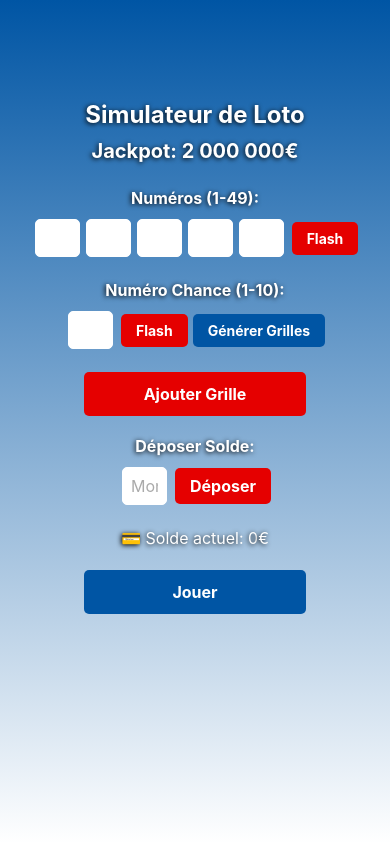
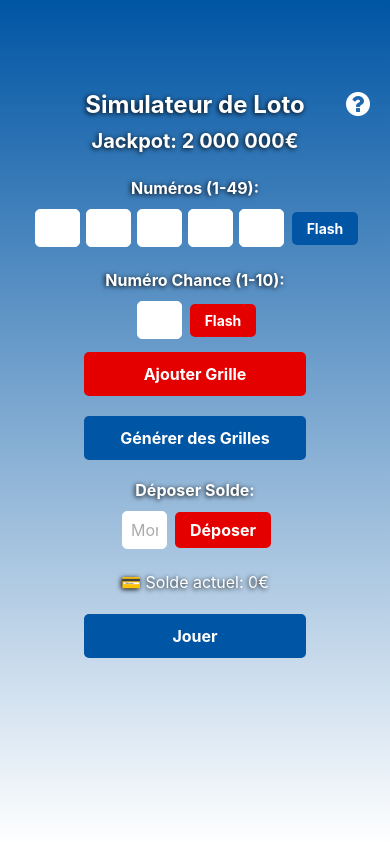
Before and after one commit to JJRimbax/loto-simulator, a React Native app: screen / in a window 390 px wide. Built offline with nearby package versions, Linux system fonts and the light colour scheme.

Commit message:
ajout regles du jeu et ajustements mineurs

```diff
--- a/App.js
+++ b/App.js
@@ -18,7 +18,7 @@ import {
   Switch,
 } from 'react-native';
 import { LinearGradient } from 'expo-linear-gradient';
-import { FontAwesome } from '@expo/vector-icons'; // Pour l'icône étoile
+import { FontAwesome } from '@expo/vector-icons'; // Pour l'icône du point d'interrogation
 
 // Fonction utilitaire pour formater les montants avec des espaces
 const formatMontant = (montant) => {
@@ -47,6 +47,7 @@ export default function App() {
   const [modalGenererVisible, setModalGenererVisible] = useState(false); // Modal pour générer les grilles
   const [nombreGrillesAGenerer, setNombreGrillesAGenerer] = useState('');
   const [secondTirageGenerer, setSecondTirageGenerer] = useState(false); // Switch pour le second tirage dans la modal de génération
+  const [modalInfoVisible, setModalInfoVisible] = useState(false); // Modal pour les informations du jeu
 
   // Références pour les animations
   const tirageAnim = useRef(new Animated.Value(0)).current;
@@ -361,7 +362,16 @@ export default function App() {
           behavior={Platform.OS === 'ios' ? 'padding' : undefined}
         >
           <ScrollView contentContainerStyle={styles.content}>
-            <Text style={styles.title}>Simulateur de Loto</Text>
+            {/* Header avec le titre et le bouton d'information */}
+            <View style={styles.header}>
+              <Text style={styles.title}>Simulateur de Loto</Text>
+              <TouchableOpacity
+                style={styles.infoButton}
+                onPress={() => setModalInfoVisible(true)}
+              >
+                <FontAwesome name="question-circle" size={28} color="#FFFFFF" />
+              </TouchableOpacity>
+            </View>
 
             {/* Afficher le jackpot */}
             <Text style={styles.jackpot}>Jackpot: {formatMontant(jackpot)}€</Text>
@@ -384,7 +394,7 @@ export default function App() {
                     }}
                   />
                 ))}
-                <TouchableOpacity style={styles.flashButton} onPress={flashNumeros}>
+                <TouchableOpacity style={styles.flashButtonBlue} onPress={flashNumeros}>
                   <Text style={styles.flashButtonText}>Flash</Text>
                 </TouchableOpacity>
               </View>
@@ -404,17 +414,19 @@ export default function App() {
                 <TouchableOpacity style={styles.flashButton} onPress={flashNumeroChance}>
                   <Text style={styles.flashButtonText}>Flash</Text>
                 </TouchableOpacity>
-                {/* Bouton pour générer des grilles en masse */}
-                <TouchableOpacity style={styles.genererButton} onPress={() => setModalGenererVisible(true)}>
-                  <Text style={styles.genererButtonText}>Générer Grilles</Text>
-                </TouchableOpacity>
               </View>
+              {/* Bouton pour ajouter la grille */}
+              <TouchableOpacity style={styles.addButton} onPress={ajouterGrille}>
+                <Text style={styles.buttonText}>Ajouter Grille</Text>
+              </TouchableOpacity>
+              {/* Bouton "Générer des Grilles" déplacé ici */}
+              <TouchableOpacity
+                style={styles.genererButton}
+                onPress={() => setModalGenererVisible(true)}
+              >
+                <Text style={styles.genererButtonText}>Générer des Grilles</Text>
+              </TouchableOpacity>
             </View>
-
-            {/* Bouton pour ajouter la grille */}
-            <TouchableOpacity style={styles.addButton} onPress={ajouterGrille}>
-              <Text style={styles.buttonText}>Ajouter Grille</Text>
-            </TouchableOpacity>
 
             {/* Bouton pour afficher les grilles jouées */}
             {grilles.length > 0 && (
@@ -451,7 +463,7 @@ export default function App() {
               </View>
             </View>
 
-            {/* Afficher le solde dans la vue principale sous la section de dépôt */}
+            {/* Afficher le solde actuel */}
             <View style={styles.soldeSectionMain}>
               <Text style={styles.soldeText}>💳 Solde actuel: {formatMontant(solde)}€</Text>
             </View>
@@ -465,7 +477,7 @@ export default function App() {
               <Text style={styles.buttonText}>Jouer</Text>
             </TouchableOpacity>
 
-            {/* Animation de Tirage en dessous du bouton "Jouer" */}
+            {/* Animation pendant le tirage */}
             {isAnimating && (
               <View style={styles.animationContainer}>
                 <Text style={styles.animationText}>Tirage en cours...</Text>
@@ -475,6 +487,50 @@ export default function App() {
               </View>
             )}
           </ScrollView>
+
+          {/* Modal pour les informations du jeu */}
+          <Modal
+            visible={modalInfoVisible}
+            transparent={true}
+            animationType="slide"
+            onRequestClose={() => setModalInfoVisible(false)}
+          >
+            <View style={styles.modalContainer}>
+              <View style={styles.modalContent}>
+                {/* Bouton pour fermer la modal */}
+                <TouchableOpacity
+                  style={styles.closeButton}
+                  onPress={() => setModalInfoVisible(false)}
+                >
+                  <Text style={styles.closeButtonText}>✖</Text>
+                </TouchableOpacity>
+
+                <ScrollView>
+                  <Text style={styles.modalTitle}>Informations sur le Jeu</Text>
+                  <Text style={styles.modalText}>
+                    Prix par grille :
+                    {'\n'}- Grille simple : 2€
+                    {'\n'}- Option Second Tirage : +1€ par grille
+                    {'\n\n'}Gains possibles :
+                    {'\n'}- 5 numéros + Numéro Chance : Jackpot
+                    {'\n'}- 5 numéros : 100 000€
+                    {'\n'}- 4 numéros + Numéro Chance : 1 000€
+                    {'\n'}- 4 numéros : 400€
+                    {'\n'}- 3 numéros + Numéro Chance : 50€
+                    {'\n'}- 3 numéros : 20€
+                    {'\n'}- 2 numéros + Numéro Chance : 10€
+                    {'\n'}- 2 numéros : 4€
+                    {'\n'}- 1 numéro + Numéro Chance ou Numéro Chance seul : 2€
+                    {'\n\n'}Gains Second Tirage :
+                    {'\n'}- 5 numéros : 100 000€
+                    {'\n'}- 4 numéros : 1 000€
+                    {'\n'}- 3 numéros : 10€
+                    {'\n'}- 2 numéros : 2€
+                  </Text>
+                </ScrollView>
+              </View>
+            </View>
+          </Modal>
 
           {/* Modal pour générer des grilles */}
           <Modal
@@ -493,19 +549,19 @@ export default function App() {
                   <Text style={styles.closeButtonText}>✖</Text>
                 </TouchableOpacity>
 
-                <Text style={styles.sectionTitle}>Générer des Grilles Aléatoires</Text>
+                <Text style={styles.modalTitle}>Générer des Grilles Aléatoires</Text>
                 <TextInput
-                  style={styles.input}
+                  style={styles.modalInput}
                   keyboardType="numeric"
                   value={nombreGrillesAGenerer}
                   onChangeText={(text) => setNombreGrillesAGenerer(text.replace(/[^0-9]/g, ''))}
-                  placeholder="Nombre de grilles (max 1000)"
+                  placeholder="Entrez un nombre de grilles à générer"
                   placeholderTextColor="#AAAAAA"
                 />
 
                 {/* Switch pour le second tirage */}
                 <View style={styles.switchContainerModal}>
-                  <Text style={styles.switchLabel}>Second Tirage:</Text>
+                  <Text style={styles.modalSwitchLabel}>Second Tirage:</Text>
                   <Switch
                     value={secondTirageGenerer}
                     onValueChange={(value) => setSecondTirageGenerer(value)}
@@ -542,7 +598,7 @@ export default function App() {
                   <Text style={styles.sectionTitle}>Grilles Jouées:</Text>
                   {grilles.map((grille, index) => (
                     <View key={index} style={styles.grille}>
-                      <View style={styles.grilleNumeros}>
+                      <View style={styles.grilleNumerosRow}>
                         {grille.numeros.map((num, idx) => (
                           <View key={idx} style={styles.numeroBallGrille}>
                             <Text style={styles.numeroTextGrille}>{num}</Text>
@@ -738,7 +794,7 @@ const styles = StyleSheet.create({
     flex: 1,
   },
   container: {
-    marginTop: 80,
+    marginTop: 70,
     flex: 1,
   },
   content: {
@@ -746,6 +802,17 @@ const styles = StyleSheet.create({
     paddingHorizontal: 10,
     paddingVertical: 10,
     flexGrow: 1, // Permet au contenu de prendre toute la hauteur disponible
+  },
+  header: {
+    width: '100%',
+    alignItems: 'center',
+    justifyContent: 'center',
+    position: 'relative',
+  },
+  infoButton: {
+    position: 'absolute',
+    top: 10,
+    right: 10,
   },
   title: {
     fontSize: 24, // Taille uniforme
@@ -800,7 +867,14 @@ const styles = StyleSheet.create({
     fontSize: 16, // Taille uniforme
   },
   flashButton: {
-    backgroundColor: '#E50000',
+    backgroundColor: '#E50000', // Rouge
+    paddingVertical: 8,
+    paddingHorizontal: 15,
+    borderRadius: 5,
+    marginLeft: 5,
+  },
+  flashButtonBlue: {
+    backgroundColor: '#0055A4', // Bleu
     paddingVertical: 8,
     paddingHorizontal: 15,
     borderRadius: 5,
@@ -813,15 +887,18 @@ const styles = StyleSheet.create({
   },
   genererButton: {
     backgroundColor: '#0055A4',
-    paddingVertical: 8,
-    paddingHorizontal: 15,
+    paddingVertical: 12,
+    paddingHorizontal: 25,
     borderRadius: 5,
-    marginLeft: 5,
+    marginTop: 10, // Ajouter un marginTop pour espacer du contenu au-dessus
+    width: '60%',
+    alignItems: 'center',
   },
   genererButtonText: {
     color: '#fff',
+    textAlign: 'center',
+    fontSize: 16,
     fontWeight: 'bold',
-    fontSize: 14, // Taille uniforme
   },
   addButton: {
     backgroundColor: '#E50000',
@@ -911,14 +988,16 @@ const styles = StyleSheet.create({
     marginBottom: 5,
     borderRadius: 5,
     backgroundColor: 'rgba(255, 255, 255, 0.8)',
-    width: '90%',
+    width: '100%', // Augmenter la largeur à 100%
     alignItems: 'center',
   },
-  grilleNumeros: {
+  grilleNumerosRow: {
     flexDirection: 'row',
     marginTop: 5,
-    flexWrap: 'wrap',
+    flexWrap: 'nowrap', // Assure que les numéros restent sur une seule ligne
     justifyContent: 'center',
+    alignItems: 'center',
+    paddingHorizontal: 10, // Ajouter du padding horizontal
   },
   numeroBallGrille: {
     width: 30,
@@ -955,13 +1034,10 @@ const styles = StyleSheet.create({
     color: '#333333',
     marginRight: 10,
   },
-  switchLabelGlobal: {
-    fontSize: 16,
-    color: '#FFFFFF',
+  modalSwitchLabel: {
+    fontSize: 14,
+    color: '#333333',
     marginRight: 10,
-    textShadowColor: '#000000',
-    textShadowOffset: { width: -1, height: 1 },
-    textShadowRadius: 5,
   },
   tirageSection: {
     marginBottom: 10,
@@ -1011,6 +1087,7 @@ const styles = StyleSheet.create({
     flex: 1,
     backgroundColor: 'rgba(0,0,0,0.7)',
     justifyContent: 'center',
+    alignItems: 'center', // Centrer le contenu horizontalement
     padding: 10,
   },
   modalContent: {
@@ -1019,6 +1096,31 @@ const styles = StyleSheet.create({
     borderRadius: 10,
     maxHeight: '80%',
     alignItems: 'center',
+    width: '90%', // Augmenter la largeur du contenu de la modal
+  },
+  modalTitle: {
+    fontSize: 16,
+    marginBottom: 8,
+    color: '#333333',
+    fontWeight: 'bold',
+    textAlign: 'center',
+  },
+  modalInput: {
+    borderWidth: 1,
+    borderColor: '#CCCCCC',
+    padding: 8,
+    width: '80%', // Augmenter la largeur pour une meilleure visibilité
+    marginVertical: 10,
+    textAlign: 'center',
+    borderRadius: 5,
+    backgroundColor: '#FFFFFF',
+    fontSize: 16,
+  },
+  modalText: {
+    fontSize: 14,
+    color: '#333333',
+    textAlign: 'left',
+    marginVertical: 5,
   },
   closeButton: {
     alignSelf: 'flex-end',
```
